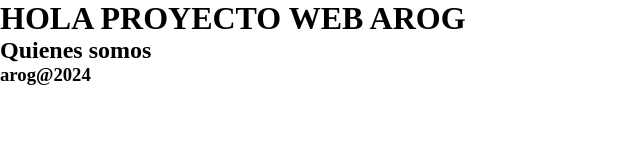
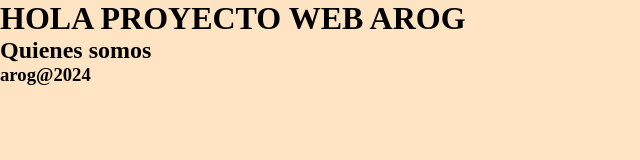
Before and after one commit to ffelipeandres24/proyectoArog, a plain HTML site: page INDEX.HTML in a window 1280 px wide. Shown: the whole page, without its empty margins (0-640 px from the left). Drawn offline with Linux system fonts and the light colour scheme.

Commit message:
tercer cambio al archivo css

```diff
--- a/css/style.css
+++ b/css/style.css
@@ -1,4 +1,9 @@
 *{
     margin: 0;
+    padding: 0;
+    box-sizing: border-box;
 
 }
+body{
+    background-color: bisque;
+}
```
